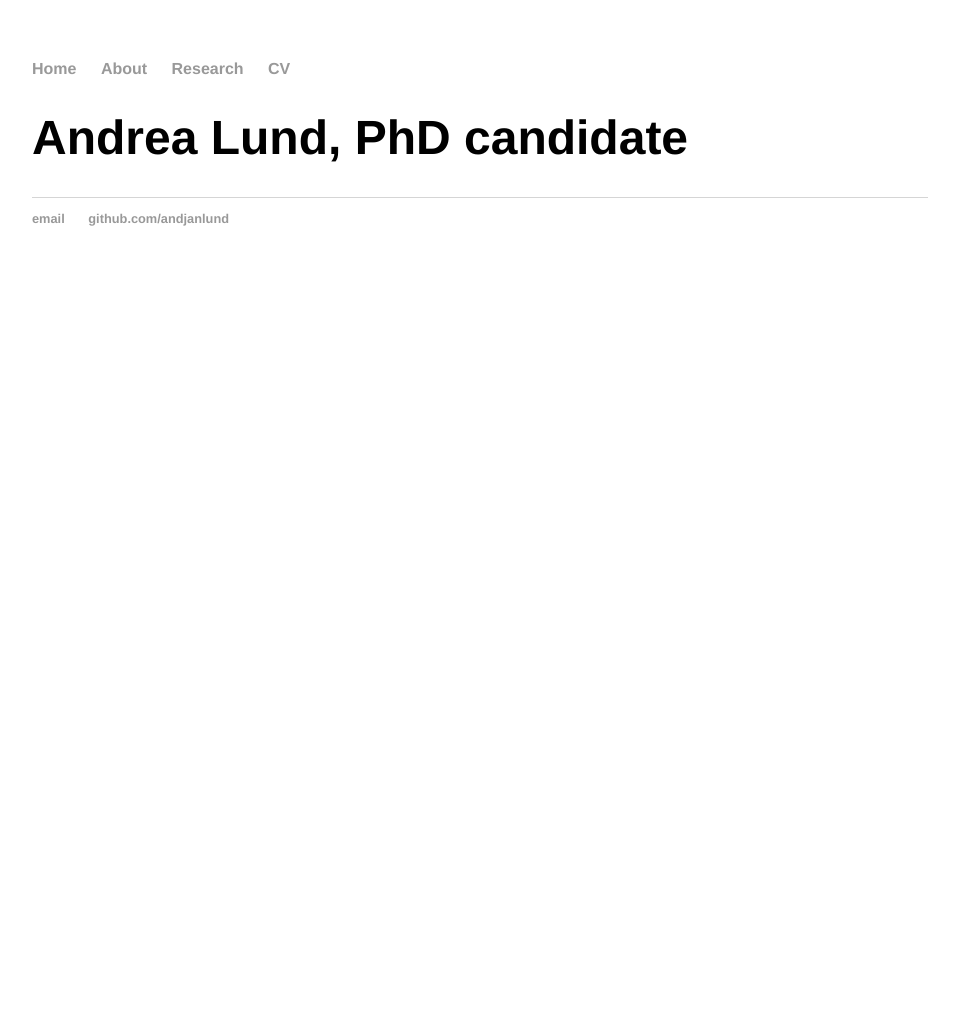
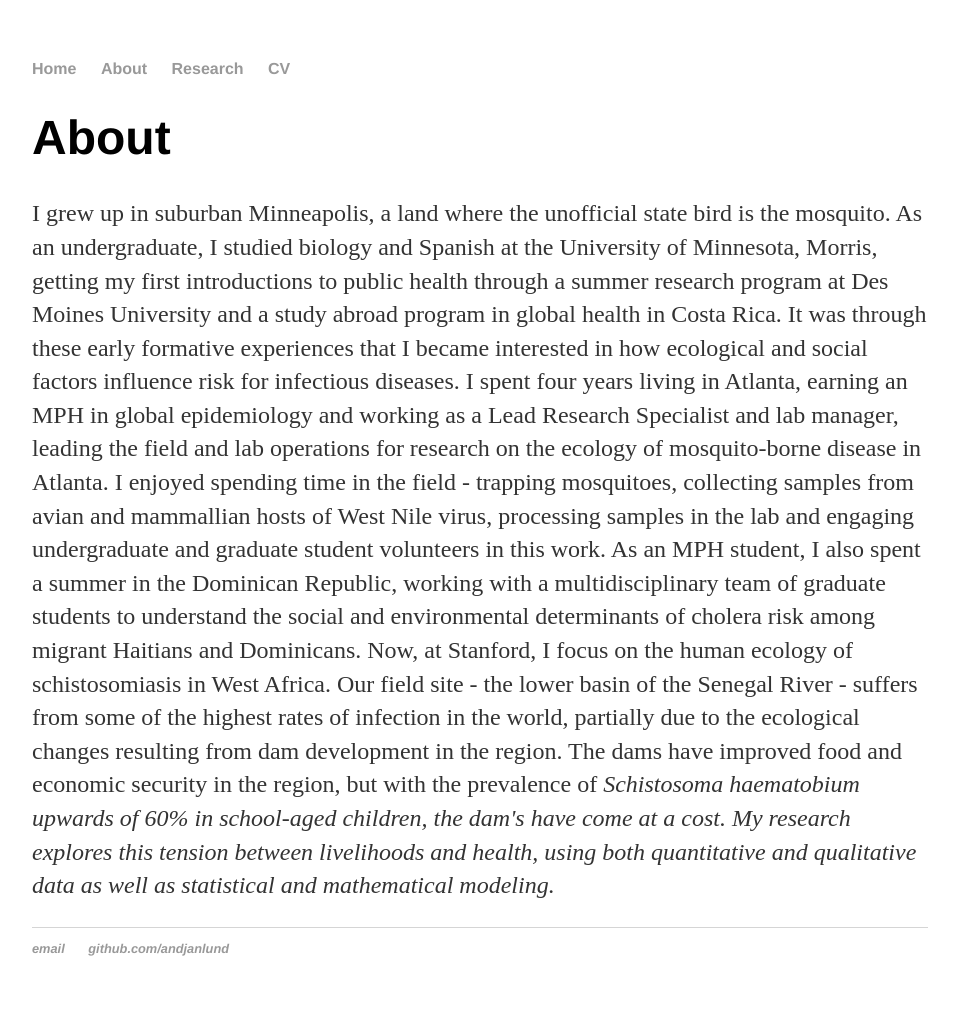
Before and after one commit to andjanlund/andjanlund.github.io, a Jekyll site: the page built from about/index.html, in a window 1280 px wide. Shown: the whole page, without its empty margins (160-1119 px from the left). Built offline with Jekyll 4.4.1, drawn with Linux system fonts in a browser that asks for light colours; before the commit the page ends 900 px from its top, so only the background shows below that.

Commit message:
Update index.html
update about content

```diff
--- a/about/index.html
+++ b/about/index.html
@@ -1,6 +1,28 @@
 ---
 layout: default
-title: Andrea Lund, PhD candidate
+title: About
 ---
 	<h1>{{ page.title }}</h1>
-	<ul class="[Under construction]">
+	<p> I grew up in suburban Minneapolis, a land where the unofficial state bird is the mosquito.
+		As an undergraduate, I studied biology and Spanish at the University of Minnesota, Morris,
+		getting my first introductions to public health through a summer research program at
+		Des Moines University and a study abroad program in global health in Costa Rica.
+		It was through these early formative experiences that I became interested in how
+		ecological and social factors influence risk for infectious diseases.
+
+		I spent four years living in Atlanta, earning an MPH in global epidemiology and working
+		as a Lead Research Specialist and lab manager, leading the field and lab operations for
+		research on the ecology of mosquito-borne disease in Atlanta. I enjoyed spending time in
+		the field - trapping mosquitoes, collecting samples from avian and mammallian hosts of
+		West Nile virus, processing samples in the lab and engaging undergraduate and graduate
+		student volunteers in this work. As an MPH student, I also spent a summer in the Dominican
+		Republic, working with a multidisciplinary team of graduate students to understand the
+		social and environmental determinants of cholera risk among migrant Haitians and Dominicans.
+
+		Now, at Stanford, I focus on the human ecology of schistosomiasis in West Africa. Our field
+		site - the lower basin of the Senegal River - suffers from some of the highest rates of
+		infection in the world, partially due to the ecological changes resulting from dam development
+		in the region. The dams have improved food and economic security in the region, but with the
+		prevalence of <em> Schistosoma haematobium <em> upwards of 60% in school-aged children, the dam's
+		have come at a cost. My research explores this tension between livelihoods and health, using
+		both quantitative and qualitative data as well as statistical and mathematical modeling. </p>
```
